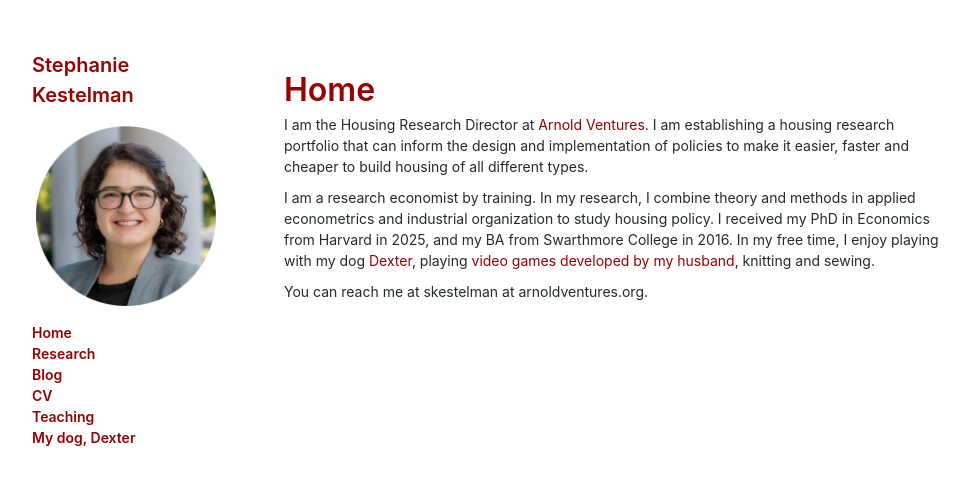
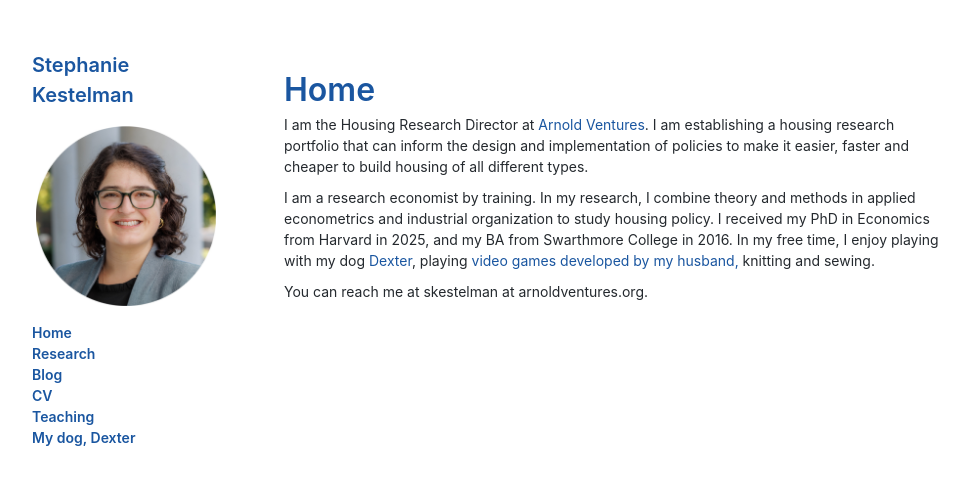
Before and after one commit to skestelman/skestelman.github.io, a Jekyll site: the page built from index.md, in a window 1280 px wide. Shown: the top 485 px of the page, without its empty margins (136-1105 px from the left). Built offline with Jekyll 4.4.1, drawn with Linux system fonts in a browser that asks for light colours.

Commit message:
Add inline CV page, fix font, change color to blue
Agent-Logs-Url: https://github.com/skestelman/skestelman.github.io/sessions/c00889fb-24ea-4267-8850-f58ae6dc155e

Co-authored-by: skestelman <35817587+skestelman@users.noreply.github.com>

```diff
--- a/_includes/sidebar.html
+++ b/_includes/sidebar.html
@@ -28,7 +28,7 @@
 
 
     <h5>
-      <a href="{{ '/cv/SKestelman_CV_2025dec.pdf' | relative_url }}">
+      <a href="{{ '/cv' | relative_url }}">
         CV
       </a>
     </h5>
--- a/css/style.css
+++ b/css/style.css
@@ -5,16 +5,16 @@
 
 body {
   padding:50px;
-  font:14px;
+  font-size:14px;
 }
 
 a {
-  color:#990000;
+  color:#1a56a0;
   text-decoration:none;
 }
 
 a:hover, a:focus {
-  color:#990000;
+  color:#1a56a0;
   font-weight: bold;
 }
 
@@ -44,7 +44,7 @@ header {
 
 
 h1 {
-  color: #990000;
+  color: #1a56a0;
 }
 
 
@@ -61,8 +61,8 @@ img {
 }
 
 
-.link-gray-dark:hover{color:#990000 !important}
-.link-hover-blue:hover{color:#990000 !important}
-.muted-link:hover{color:#990000 !important;text-decoration:none}
-.ne{color:#990000;font-weight:bold}.highlight
-.nl{color:#990000;font-weight:bold}.highlight
+.link-gray-dark:hover{color:#1a56a0 !important}
+.link-hover-blue:hover{color:#1a56a0 !important}
+.muted-link:hover{color:#1a56a0 !important;text-decoration:none}
+.ne{color:#1a56a0;font-weight:bold}.highlight
+.nl{color:#1a56a0;font-weight:bold}.highlight
```
Also changed, not shown: cv.md (added, +8 -0 lines).
